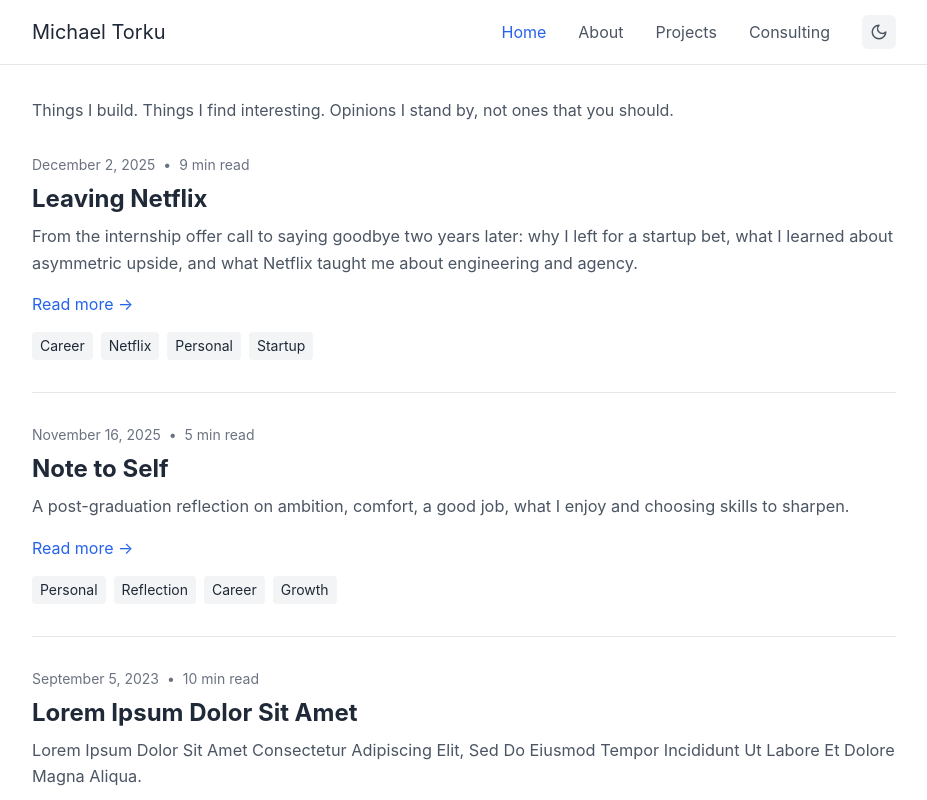
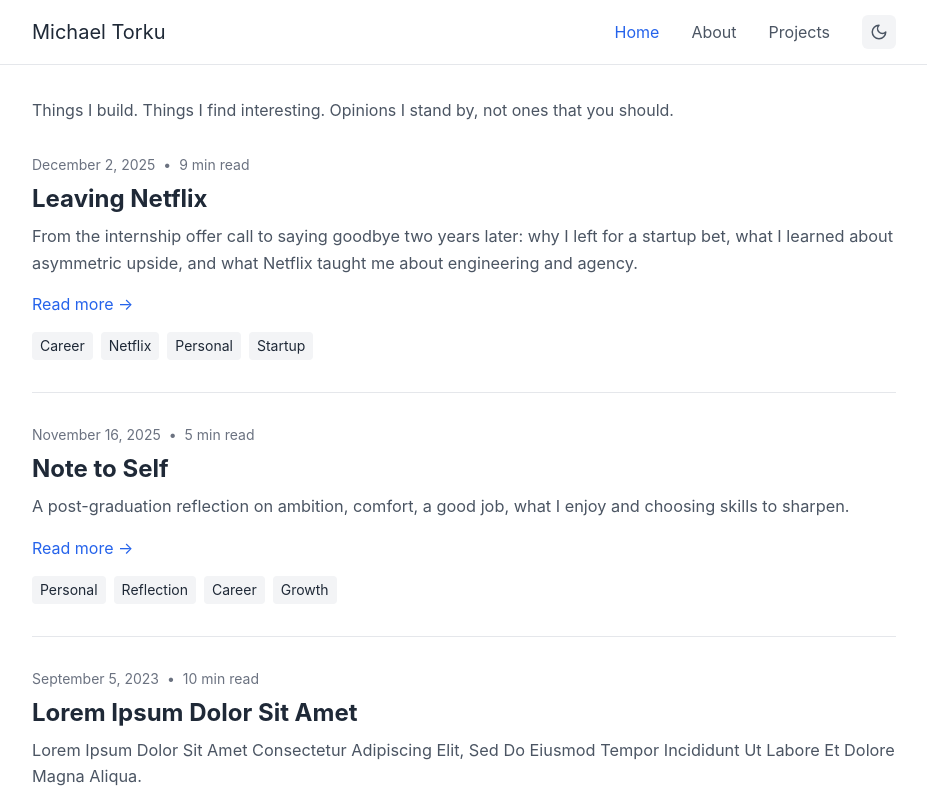
Before and after one commit to michaeltorku/personal-site, a React (Vite) app: page / in a window 1280 px wide. Shown: the top 800 px of the page, without its empty margins (176-1103 px from the left). Built offline with nearby package versions, Linux system fonts and the light colour scheme.

Commit message:
Hide consulting page
Co-authored-by: Cursor <cursoragent@cursor.com>

```diff
--- a/src/App.tsx
+++ b/src/App.tsx
@@ -5,7 +5,6 @@ import { Footer } from './components/Footer';
 import { BlogPost } from './components/BlogPost';
 import { AboutSection } from './components/AboutSection';
 import { ProjectList } from './components/ProjectList';
-import { ConsultingPage } from './components/ConsultingPage';
 import { blogPosts } from './data/blogPosts';
 import { homeIntroQuote } from './siteCopy';
 
@@ -79,13 +78,6 @@ export function App() {
         return;
       }
     }
-    if (currentPage === 'consulting') {
-      setHeadTitles(`Consulting | ${SITE_TITLE}`);
-      setDesc(
-        'AI and software engineering consulting—strategy, architecture, implementation, and technical leadership.'
-      );
-      return;
-    }
     if (currentPage === 'about') {
       setHeadTitles(`About | ${SITE_TITLE}`);
       setDesc('About Michael Torku—background and how to get in touch.');
@@ -114,7 +106,6 @@ export function App() {
         {currentPage === 'post' && currentPostId && <BlogPost postId={currentPostId} />}
         {currentPage === 'about' && <AboutSection />}
         {currentPage === 'projects' && <ProjectList />}
-        {currentPage === 'consulting' && <ConsultingPage />}
 
       </main>
       <Footer />
--- a/src/components/Header.tsx
+++ b/src/components/Header.tsx
@@ -23,9 +23,6 @@ export const Header: React.FC<HeaderProps> = ({
   }, {
     name: 'Projects',
     page: 'projects'
-  }, {
-    name: 'Consulting',
-    page: 'consulting'
   }];
   return <header className="sticky top-0 bg-white/90 dark:bg-gray-900/90 backdrop-blur-sm border-b border-gray-200 dark:border-gray-800 z-10">
       <div className="container mx-auto flex justify-between items-center h-16 px-4">
```
